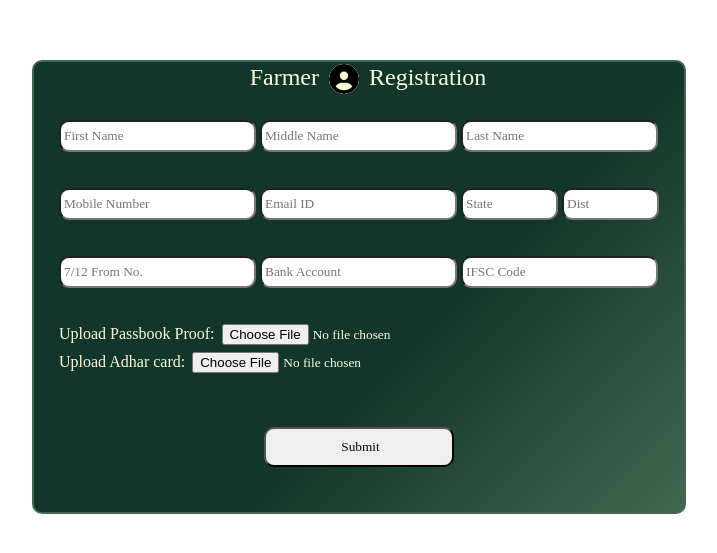
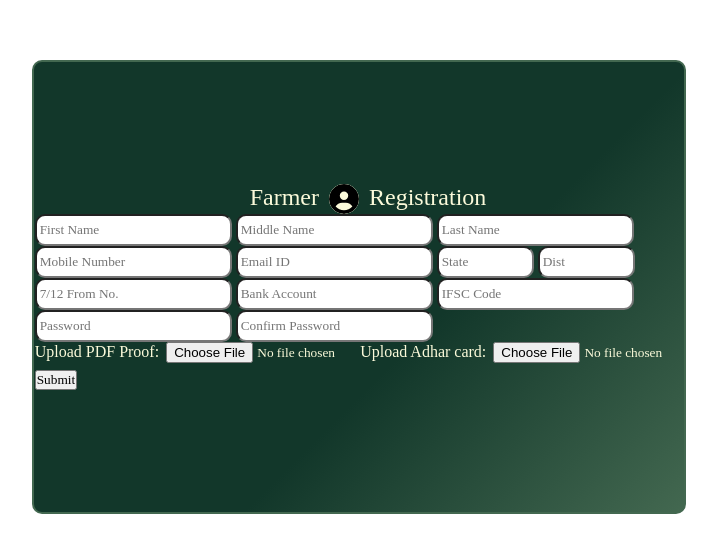
Before and after one commit to Yash1Hingu/kishansetu, a plain HTML site: page farmerRegistration.html in a window 1280 px wide. Shown: the part 113-666 px from the top of the page, without its empty margins (281-998 px from the left). Drawn offline with Linux system fonts and the light colour scheme; a web font is replaced by a local one.

Commit message:
Updated Code of farmerRegistration

```diff
--- a/farmerRegistration.html
+++ b/farmerRegistration.html
@@ -1,5 +1,6 @@
 <!DOCTYPE html>
 <html lang="en">
+
 <head>
     <meta charset="UTF-8">
     <meta name="viewport" content="width=device-width, initial-scale=1.0">
@@ -9,61 +10,52 @@
     <link rel="preconnect" href="https://fonts.gstatic.com" crossorigin>
     <link href="https://fonts.googleapis.com/css2?family=Laila:wght@300;400;500;600;700&display=swap" rel="stylesheet">
 </head>
+
 <body>
 
 
 
-    <div class="container" >
+    <div class="container">
         <div class="box" style="border-radius: 10px;">
-
-            <form action="">
-                <h2 class="heading">Farmer <img src="./images/circle-user-solid.svg" style="background-color: #FBFADA; border-radius: 100%;" alt="user" height="30px"> Registration</h2>
-
-                <div class="inner">
-                    <div class="inputs-container">
-                        <br>
-                        <div class="one contt">
-                            <input class="inputs" type="text" placeholder="First Name">
-                            <input class="inputs" type="text" placeholder="Middle Name">
-                            <input class="inputs" type="text" placeholder="Last Name">
+            <form id="registrationForm" action="" onsubmit="return validateForm()">
+                <h2 class="heading">Farmer <img src="./images/circle-user-solid.svg"
+                        style="background-color: #FBFADA; border-radius: 100%;" alt="user" height="30px"> Registration
+                </h2>
+                <div class="flexinputs">
+                    <input id="firstName" class="inputs" type="text" placeholder="First Name">
+                    <input id="middleName" class="inputs" type="text" placeholder="Middle Name">
+                    <input id="lastName" class="inputs" type="text" placeholder="Last Name">
                 </div>
-                        <br>
-                        <br>
-                        <div class="two contt">
-                            <input class="inputs" type="tel" placeholder="Mobile Number">
-                            <input class="inputs" type="email" placeholder="Email ID">
-                            <input class="inputs small-inputs" type="text" placeholder="State" >
-                            <input class="inputs small-inputs" type="text" placeholder="Dist" >
+                <div class="flexinputs">
+                    <input id="mobileNumber" class="inputs" type="tel" placeholder="Mobile Number">
+                    <input id="email" class="inputs" type="email" placeholder="Email ID">
+                    <input id="state" class="inputs small-inputs" type="text" placeholder="State">
+                    <input id="district" class="inputs small-inputs" type="text" placeholder="Dist">
                 </div>
-                        <br>
-                        <br>
-                        <div class="three contt">
-                            <input class="inputs" type="number" placeholder="7/12 From No.">
-                            <input class="inputs" type="number" placeholder="Bank Account">
-                            <input class="inputs" type="number" placeholder="IFSC Code">
-
-
+                <div class="flexinputs">
+                    <input id="fromNumber" class="inputs" type="number" placeholder="7/12 From No.">
+                    <input id="bankAccount" class="inputs" type="number" placeholder="Bank Account">
+                    <input id="ifscCode" class="inputs" type="text" placeholder="IFSC Code">
                 </div>
-                        <br><br>
-                        <div class="four" style="margin-bottom: 30px;">
-                            <label for="">Upload Passbook Proof:</label>
-                                <input class="inputs file-in" type="file"  placeholder="PDF Proof">
-                                <br>
+                <div class="flexinputs">
+                    <input id="password" class="inputs" type="text" placeholder="Password">
+                    <input id="confirmPassword" class="inputs" type="text" placeholder="Confirm Password">
+                </div>
+                <div class="flexinputs">
+                    <span>
+                        <label for="">Upload PDF Proof:</label>
+                        <input id="pdfProof" class="inputs file-in" type="file" placeholder="PDF Proof">
+                    </span>
+                    <span>
                         <label for="">Upload Adhar card:</label>
-                                <input class="inputs file-in" type="file" placeholder="PDF Proof">
+                        <input id="adharCard" class="inputs file-in" type="file" placeholder="PDF Proof">
+                    </span>
                 </div>
-
-
-                    </div>
-
-                    <div class="submit">
-                        <input class="laila-medium inputs sub-in" type="submit" name="" id="">
-                    </div>
-
-                </div>
+                <input id="submitbtn" type="submit" value="Submit">
             </form>
         </div>
     </div>
+    <script src="registration.js"></script>
+</body>
 
-</body>
 </html>
```
Lines whose indentation alone changed are shown as unchanged.
